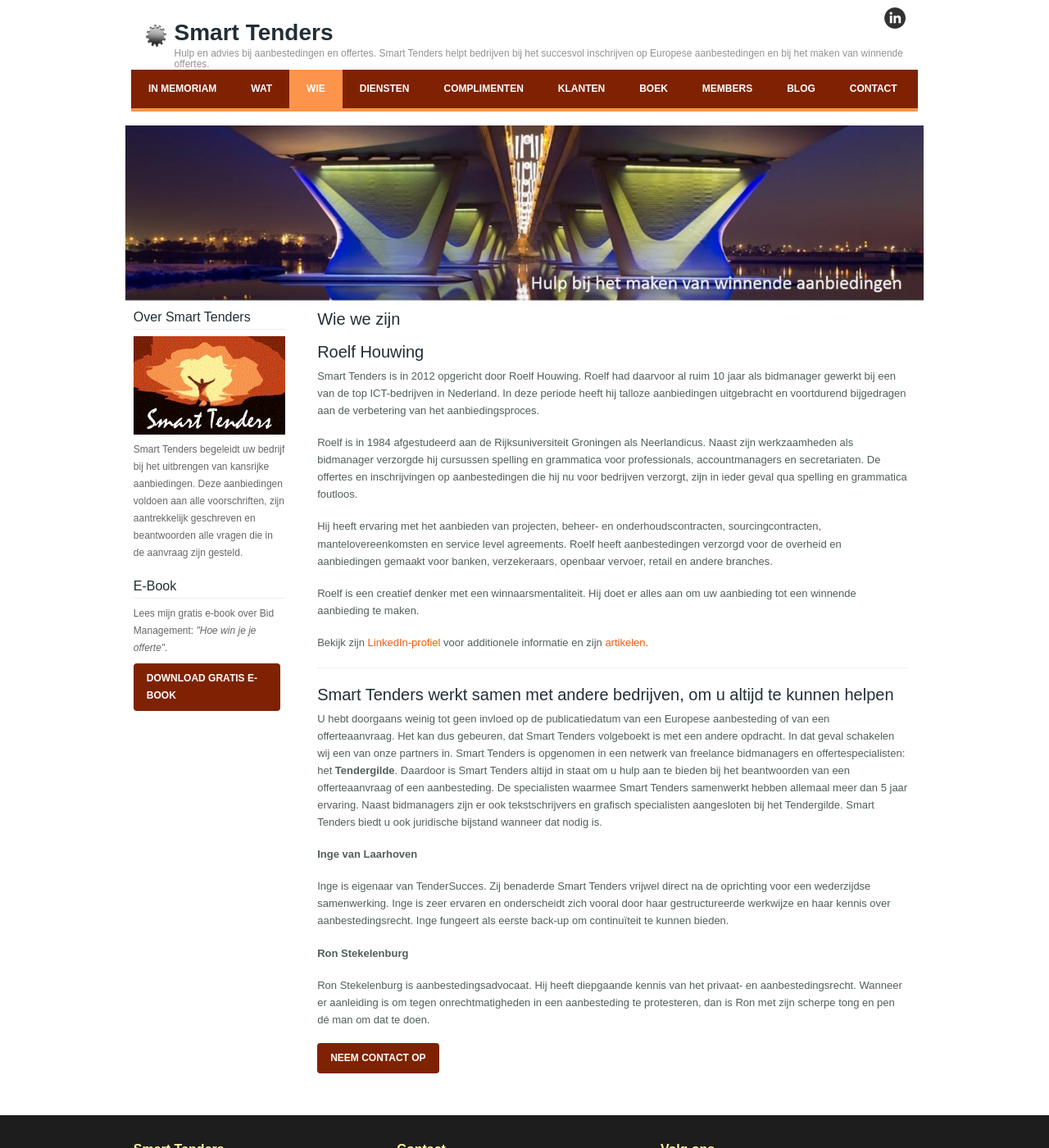
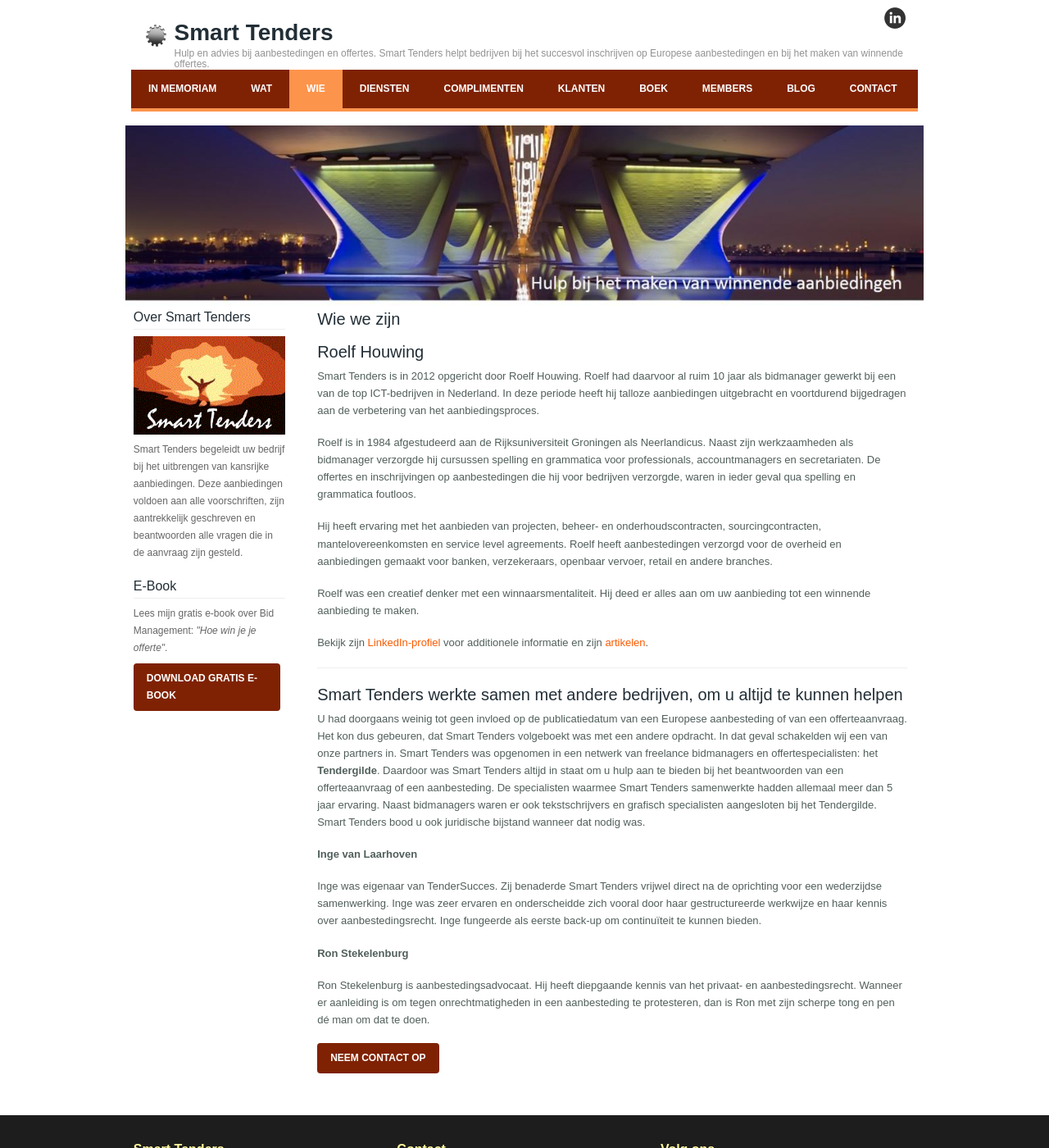
Before and after one commit to jessehouwing/smarttenders.nl, a Jekyll site: the page built from wie-we-zijn.md, in a window 1280 px wide and 1400 px high. Shown: the whole window at 82% size. Built offline with Jekyll 4.4.1, drawn with Linux system fonts in a browser that asks for light colours.

Commit message:
Change present tense to past tense across most pages (company closure)
Agent-Logs-Url: https://github.com/jessehouwing/smarttenders.nl/sessions/e894e90c-38c1-4e60-922d-16aac32c18c0

Co-authored-by: jessehouwing <4173387+jessehouwing@users.noreply.github.com>

```diff
--- a/wie-we-zijn.md
+++ b/wie-we-zijn.md
@@ -3,30 +3,30 @@ layout: page
 title: Wie we zijn
 permalink: /wie-we-zijn/
 banner: brug2.jpg
-description: "Smart Tenders is in 2012 opgericht door Roelf Houwing. Smart Tenders is opgenomen in een netwerk van ervaren bidmanagers en tenderspecialisten: het Tendergilde."
+description: "Smart Tenders is in 2012 opgericht door Roelf Houwing. Smart Tenders was opgenomen in een netwerk van ervaren bidmanagers en tenderspecialisten: het Tendergilde."
 ---
 
 ## Roelf Houwing
 
 Smart Tenders is in 2012 opgericht door Roelf Houwing. Roelf had daarvoor al ruim 10 jaar als bidmanager gewerkt bij een van de top ICT-bedrijven in Nederland. In deze periode heeft hij talloze aanbiedingen uitgebracht en voortdurend bijgedragen aan de verbetering van het aanbiedingsproces.
 
-Roelf is in 1984 afgestudeerd aan de Rijksuniversiteit Groningen als Neerlandicus. Naast zijn werkzaamheden als bidmanager verzorgde hij cursussen spelling en grammatica voor professionals, accountmanagers en secretariaten. De offertes en inschrijvingen op aanbestedingen die hij nu voor bedrijven verzorgt, zijn in ieder geval qua spelling en grammatica foutloos.
+Roelf is in 1984 afgestudeerd aan de Rijksuniversiteit Groningen als Neerlandicus. Naast zijn werkzaamheden als bidmanager verzorgde hij cursussen spelling en grammatica voor professionals, accountmanagers en secretariaten. De offertes en inschrijvingen op aanbestedingen die hij voor bedrijven verzorgde, waren in ieder geval qua spelling en grammatica foutloos.
 
 Hij heeft ervaring met het aanbieden van projecten, beheer- en onderhoudscontracten, sourcingcontracten, mantelovereenkomsten en service level agreements. Roelf heeft aanbestedingen verzorgd voor de overheid en aanbiedingen gemaakt voor banken, verzekeraars, openbaar vervoer, retail en andere branches.
 
-Roelf is een creatief denker met een winnaarsmentaliteit. Hij doet er alles aan om uw aanbieding tot een winnende aanbieding te maken.
+Roelf was een creatief denker met een winnaarsmentaliteit. Hij deed er alles aan om uw aanbieding tot een winnende aanbieding te maken.
 
 Bekijk zijn [LinkedIn-profiel](https://www.linkedin.com/in/roelfhouwing/){:target="_blank" rel="noopener"} voor additionele informatie en zijn [artikelen](https://www.linkedin.com/in/roelfhouwing/recent-activity/posts/){:target="_blank" rel="noopener"}.
 
 ---
 
-## Smart Tenders werkt samen met andere bedrijven, om u altijd te kunnen helpen
+## Smart Tenders werkte samen met andere bedrijven, om u altijd te kunnen helpen
 
-U hebt doorgaans weinig tot geen invloed op de publicatiedatum van een Europese aanbesteding of van een offerteaanvraag. Het kan dus gebeuren, dat Smart Tenders volgeboekt is met een andere opdracht. In dat geval schakelen wij een van onze partners in. Smart Tenders is opgenomen in een netwerk van freelance bidmanagers en offertespecialisten: het **Tendergilde**. Daardoor is Smart Tenders altijd in staat om u hulp aan te bieden bij het beantwoorden van een offerteaanvraag of een aanbesteding. De specialisten waarmee Smart Tenders samenwerkt hebben allemaal meer dan 5 jaar ervaring. Naast bidmanagers zijn er ook tekstschrijvers en grafisch specialisten aangesloten bij het Tendergilde. Smart Tenders biedt u ook juridische bijstand wanneer dat nodig is.
+U had doorgaans weinig tot geen invloed op de publicatiedatum van een Europese aanbesteding of van een offerteaanvraag. Het kon dus gebeuren, dat Smart Tenders volgeboekt was met een andere opdracht. In dat geval schakelden wij een van onze partners in. Smart Tenders was opgenomen in een netwerk van freelance bidmanagers en offertespecialisten: het **Tendergilde**. Daardoor was Smart Tenders altijd in staat om u hulp aan te bieden bij het beantwoorden van een offerteaanvraag of een aanbesteding. De specialisten waarmee Smart Tenders samenwerkte hadden allemaal meer dan 5 jaar ervaring. Naast bidmanagers waren er ook tekstschrijvers en grafisch specialisten aangesloten bij het Tendergilde. Smart Tenders bood u ook juridische bijstand wanneer dat nodig was.
 
 **Inge van Laarhoven**
 
-Inge is eigenaar van TenderSucces. Zij benaderde Smart Tenders vrijwel direct na de oprichting voor een wederzijdse samenwerking. Inge is zeer ervaren en onderscheidt zich vooral door haar gestructureerde werkwijze en haar kennis over aanbestedingsrecht. Inge fungeert als eerste back-up om continuïteit te kunnen bieden.
+Inge was eigenaar van TenderSucces. Zij benaderde Smart Tenders vrijwel direct na de oprichting voor een wederzijdse samenwerking. Inge was zeer ervaren en onderscheidde zich vooral door haar gestructureerde werkwijze en haar kennis over aanbestedingsrecht. Inge fungeerde als eerste back-up om continuïteit te kunnen bieden.
 
 **Ron Stekelenburg**
 
```
Also changed, not shown: aanbestedingen-winnen.md (+2 -2 lines), contact.md (+1 -1 lines), members.md (+2 -2 lines), onze-diensten.md (+6 -6 lines), wat-zijn-we.md (+4 -4 lines).
